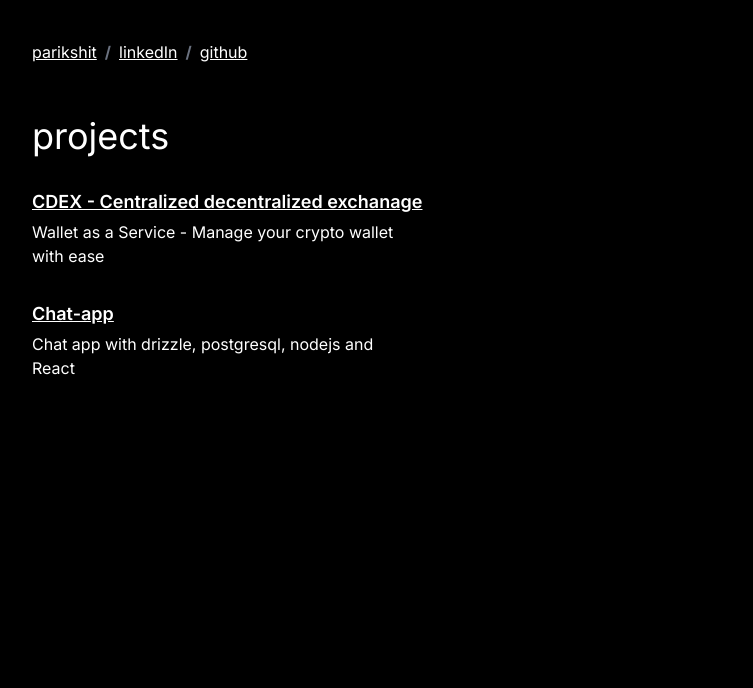
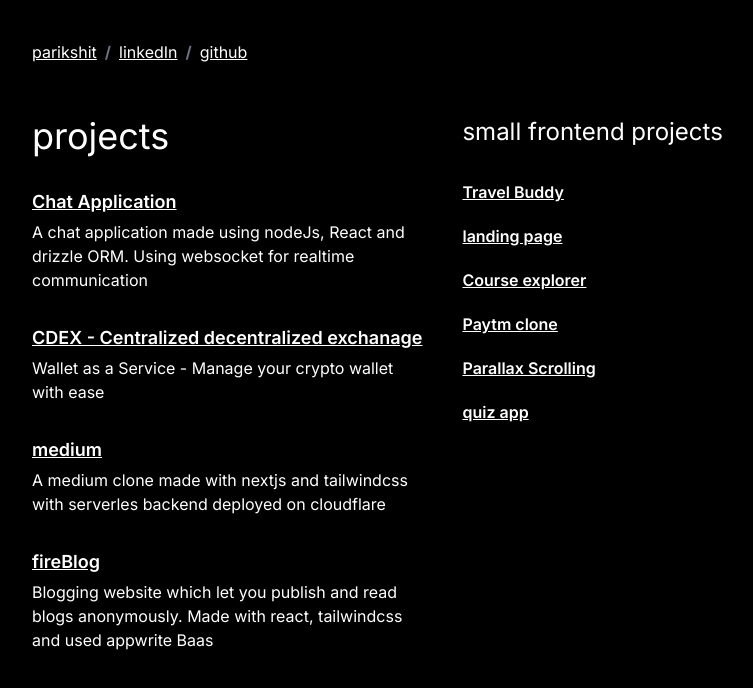
Before and after one commit to Parikshit2001/portfolio, a Next.js app: page / in a window 1280 px wide. Shown: the top 688 px of the page, without its empty margins (8-761 px from the left). Built offline with nearby package versions, Linux system fonts and the light colour scheme.

Commit message:
Add more projects

```diff
--- a/src/app/page.tsx
+++ b/src/app/page.tsx
@@ -21,14 +21,60 @@ export default function Home() {
   ];
   const projects: projectInferface[] = [
     {
+      title: "Chat Application",
+      description:
+        "A chat application made using nodeJs, React and drizzle ORM. Using websocket for realtime communication",
+      link: "https://chat-app-psi-neon.vercel.app/",
+    },
+    {
       title: "CDEX - Centralized decentralized exchanage",
       description: "Wallet as a Service - Manage your crypto wallet with ease",
       link: "https://cdex-zeta.vercel.app/",
     },
     {
-      title: "Chat-app",
-      description: "Chat app with drizzle, postgresql, nodejs and React",
-      link: "https://chat-app-psi-neon.vercel.app/",
+      title: "medium",
+      description:
+        "A medium clone made with nextjs and tailwindcss with serverles backend deployed on cloudflare",
+      link: "https://medium-fontend.vercel.app/",
+    },
+    {
+      title: "fireBlog",
+      description:
+        "Blogging website which let you publish and read blogs anonymously. Made with react, tailwindcss and used appwrite Baas",
+      link: "https://fire-blog-abc.vercel.app/",
+    },
+  ];
+
+  const smallProjects: projectInferface[] = [
+    {
+      title: "Travel Buddy",
+      description: "",
+      link: "https://parikshit2001.github.io/travel-website/",
+    },
+    {
+      title: "landing page",
+      description: "",
+      link: "https://parikshit2001.github.io/landing-page/",
+    },
+    {
+      title: "Course explorer",
+      description: "",
+      link: "https://cohort-web3.vercel.app/",
+    },
+    {
+      title: "Paytm clone",
+      description: "",
+      link: "https://paytm-frontend-omega.vercel.app/signin",
+    },
+    {
+      title: "Parallax Scrolling",
+      description: "",
+      link: "https://parikshit2001.github.io/parallax-scrolling/",
+    },
+    {
+      title: "quiz app",
+      description: "",
+      link: "https://quiz-app-eta-eosin.vercel.app/",
     },
   ];
 
@@ -37,7 +83,11 @@ export default function Home() {
       <div className="flex pb-5">
         {socials.map((social, index) => (
           <div className="flex" key={index}>
-            <Link href={social.link} target="_blank" className="underline">
+            <Link
+              href={social.link}
+              target={`${social.link === "" ? "" : "_blank"}`}
+              className="underline"
+            >
               {social.title}
             </Link>
             {index !== socials.length - 1 ? (
@@ -46,12 +96,34 @@ export default function Home() {
           </div>
         ))}
       </div>
+      <div className="flex space-x-10">
         <div>
           <h1 className="text-4xl py-8">projects</h1>
           <div className="flex flex-col space-y-8">
             {projects.map((project) => (
               <div key={project.title} className="flex flex-col space-y-1">
-              <Link href={project.link} target="_blank" className="underline font-semibold text-lg">
+                <Link
+                  href={project.link}
+                  target="_blank"
+                  className="underline font-semibold text-lg"
+                >
+                  {project.title}
+                </Link>
+                <p className="max-w-96">{project.description}</p>
+              </div>
+            ))}
+          </div>
+        </div>
+        <div>
+          <h1 className="text-2xl py-8">small frontend projects</h1>
+          <div className="flex flex-col space-y-4">
+            {smallProjects.map((project) => (
+              <div key={project.title} className="flex flex-col space-y-1">
+                <Link
+                  href={project.link}
+                  target="_blank"
+                  className="underline font-semibold "
+                >
                   {project.title}
                 </Link>
                 <p className="max-w-96">{project.description}</p>
@@ -60,5 +132,6 @@ export default function Home() {
           </div>
         </div>
       </div>
+    </div>
   );
 }
```
Lines whose indentation alone changed are shown as unchanged.
